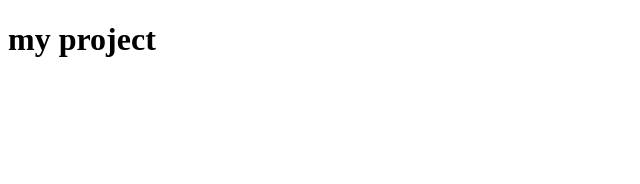
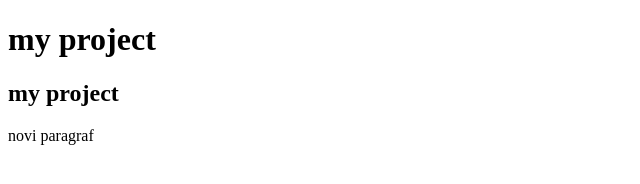
Before and after one commit to AnteS1/my-project, a plain HTML site: page index.html in a window 1280 px wide. Shown: the whole page, without its empty margins (0-640 px from the left). Drawn offline with Linux system fonts and the light colour scheme.

Commit message:
Treci commit

```diff
--- a/index.html
+++ b/index.html
@@ -5,5 +5,7 @@
 </head>
 <body>
     <h1>my project</h1>
+    <h2>my project</h2>
+    <p>novi paragraf</p>
 </body>
 </html>
```
